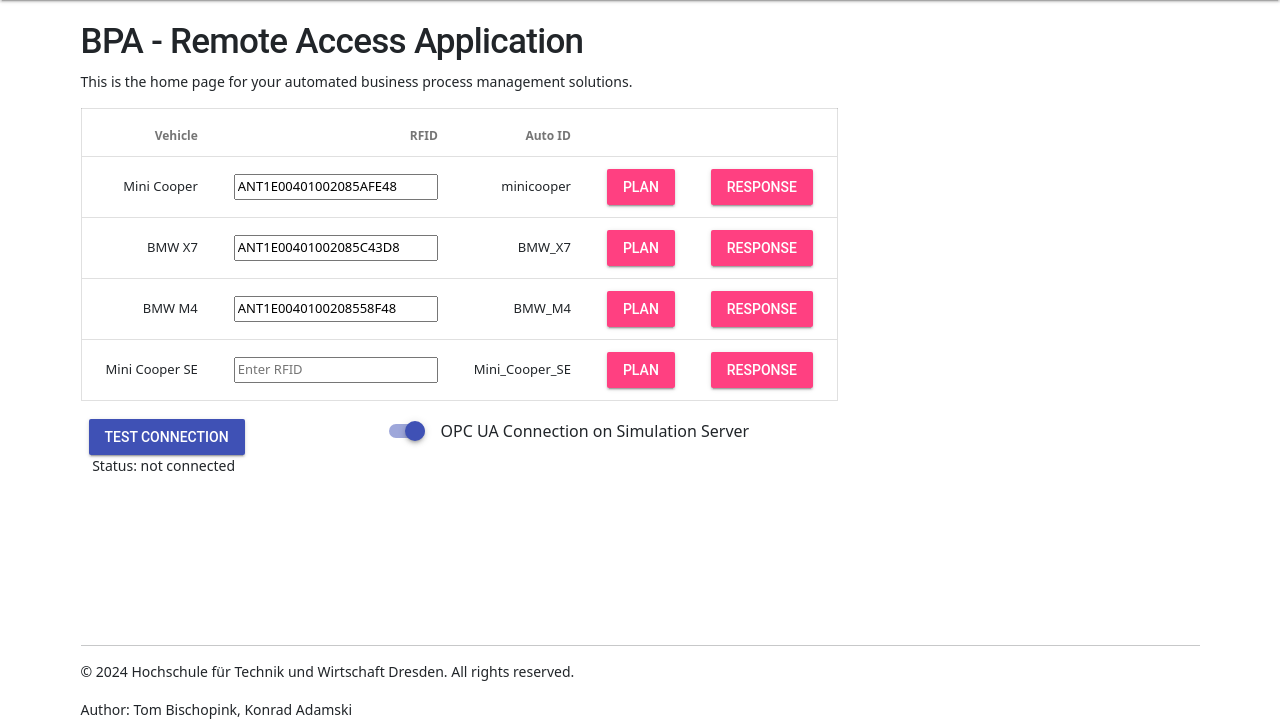
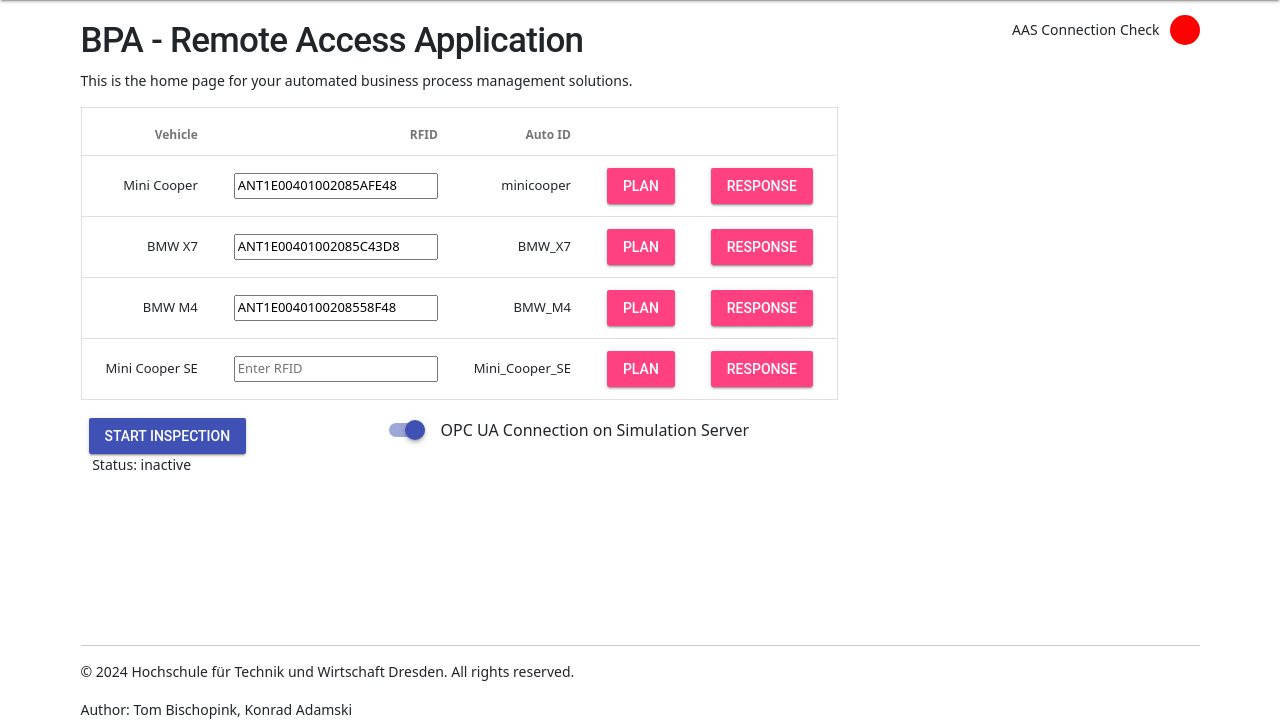
Before and after one commit to tombk556/Business-Process-Automation, a Flask app: page / in a window 1280 px wide. Shown: the part 64-787 px from the top of the page. Run offline with Flask 3, Linux system fonts and the light colour scheme.

Commit message:
isSimulation, AAS Connection, Reset Logs

```diff
--- a/app.py
+++ b/app.py
@@ -8,14 +8,11 @@ from src.utils.AASManager import AASManager
 from src.utils.util_functions import get_car_name, get_cars_json, update_car_data, set_car_rfid
 
 app = Flask(__name__)
-ass_manager = AASManager(logger_on=False)
-
-handler = None
-handler_thread = None
 
 
 def run_handler():
     handler.start()
+
 
 @app.route('/switch_settings/', methods=['POST'])
 def handle_switch():
@@ -26,6 +23,7 @@ def handle_switch():
         stop_inspection()
     handler = InspectionHandler(is_simulation=is_simulation)
     return redirect(url_for('index'))
+
 
 @app.route('/', methods=['GET', 'POST'])
 def index():
@@ -45,6 +43,7 @@ def index():
     inspection_handler_status = "active" if handler.is_connected else "inactive"
     inspection_handler_status = "not connected" if not handler.test_connection_successful else inspection_handler_status
     context["inspection_handler_status"] = inspection_handler_status
+    context["ass_connection"] = ass_manager.test_connection_successful
     return render_template("index.html", **context)
 
 
@@ -96,9 +95,14 @@ def inspection_plan(auto_id):
             print(json.dumps(data, indent=4))
             context["data"] = data['Inspection_Plan'] if 'Inspection_Plan' in data else None
         else:
-            context["warning"] = "No Inspection Plan was found!"
+            context["warning"] = "No Inspection Plan was found!\n Check the AAS connection!"
+            ass_manager.test_connection()
     else:
-        context["warning"] = "Couldn't connect to AAS!"
+        ass_manager.test_connection()
+        if ass_manager.test_connection_successful:
+            context["warning"] = "Please reload this site!"
+        else:
+            context["warning"] = "Couldn't connect to AAS!"
     context["car_name"] = car_name
     context["auto_id"] = auto_id
     return render_template('inspection_plan.html', **context)
@@ -114,12 +118,23 @@ def inspection_response(auto_id):
             print(json.dumps(data, indent=4))
             context["data"] = data['Response_Plan'] if 'Response_Plan' in data else None
         else:
-            context["warning"] = "No Inspection Response was found!"
+            context["warning"] = "No Inspection Response was found!\n Check the AAS connection!"
+            ass_manager.test_connection()
     else:
-        context["warning"] = "Couldn't connect to AAS!"
+        ass_manager.test_connection()
+        if ass_manager.test_connection_successful:
+            context["warning"] = "Please reload this site!"
+        else:
+            context["warning"] = "Couldn't connect to AAS!"
     context["car_name"] = car_name
     context["auto_id"] = auto_id
     return render_template('inspection_response.html', **context)
+
+
+@app.route('/check_aas_connection/')
+def check_aas_connection_status():
+    ass_manager.test_connection()
+    return 'successful' if ass_manager.test_connection_successful else 'unavailable'
 
 
 @app.route('/view_logs/')
@@ -137,7 +152,22 @@ def log_content():
         return abort(500)
 
 
+@app.route('/reset_logs/')
+def reset_logs():
+    try:
+        with open("app.log", "r") as file:
+            lines = file.readlines()
+
+        last_lines = lines[-2:] if len(lines) >= 2 else lines
+        with open("app.log", "w") as file:
+            file.writelines(last_lines)
+    except Exception as e:
+        print(f"Failed to truncate main log file!")
+    return redirect(url_for('view_logs'))
+
+
 if __name__ == '__main__':
+    ass_manager = AASManager(logger_on=False)
     handler = InspectionHandler(is_simulation=True)
-    ass_manager.test_connection()
-    app.run(debug=True)
+    handler_thread = None
+    app.run(debug=False)
--- a/templates/index.html
+++ b/templates/index.html
@@ -14,11 +14,12 @@
 {% endblock side_navigation %}
 
 {% block content %}
-<br>
 <div class="container">
+    <div class="row">
+        <div class="col" style="padding-top: 20px;">
             <h1>BPA - Remote Access Application</h1>
             <p>This is the home page for your automated business process management solutions.</p>
-    <table class="mdl-data-table mdl-js-data-table">
+            <table class="mdl-data-table">
                 <thead>
                     <tr>
                         <th>Vehicle</th>
@@ -59,7 +60,7 @@
                 </div>
                 <div style="padding-top:10px;">
                     <label class="mdl-switch mdl-js-switch mdl-js-ripple-effect" for="is_simulation_switch">
-                {% if is_simulation %}
+                        {% if is_simulation == True %}
                             <input type="checkbox" id="is_simulation_switch" class="mdl-switch__input" checked>
                             <span class="mdl-switch__label">OPC UA Connection on Simulation Server</span>
                         {% else %}
@@ -69,6 +70,21 @@
                     </label>
                 </div>
             </div>
+        </div>
+        <div class="col d-flex justify-content-end" style="padding-top: 10px;">
+             <span style="height: 40px; line-height: 40px; display: inline-block; padding-right: 10px;">AAS Connection Check</span>
+            <div style="padding-top: 5px;">
+                 {% if ass_connection %}
+                    <button id="aas_connection_status_button" style="border-radius: 50%; height: 30px; width: 30px; background-color: green; border: none; cursor: pointer;"></button>
+                {% else %}
+                    <button id="aas_connection_status_button" style="border-radius: 50%; height: 30px; width: 30px; background-color: red; border: none; cursor: pointer;"></button>
+                {% endif %}
+            </div>
+        </div>
+    </div>
+</div>
+{% endblock content %}
+{% block scripts %}
     <script>
         document.getElementById('is_simulation_switch').addEventListener('change', function() {
             let form = document.createElement('form');
@@ -84,6 +100,34 @@
             document.body.appendChild(form);
             form.submit();
         });
+
+        document.getElementById('aas_connection_status_button').addEventListener('click', function() {
+            let button = this; // Referenz auf den Button
+            //let currentState = button.style.backgroundColor === 'red' ? 'unavailable' : 'successful';
+
+            button.style.backgroundColor = 'gray';
+            button.disabled = true;
+
+            // Fügt den currentState als REST-Parameter in den Pfad ein
+            fetch('/check_aas_connection/', {
+                method: 'GET' // Verwende GET Methode
+            })
+            .then(response => response.text()) // Verarbeitet eine Textantwort vom Server
+            .then(text => {
+                if (text === 'successful') {
+                    button.style.backgroundColor = 'green';
+                    button.disabled = false;
+                } else {
+                    button.style.backgroundColor = 'red';
+                    button.disabled = false;
+                }
+            })
+            .catch(error => {
+                console.error('Fehler beim Anfordern:', error);
+            });
+        });
+
+
         function handleSubmit(inputId, autoId) {
             const inputElement = document.getElementById(inputId);
             const rfidValue = inputElement.value;
@@ -137,6 +181,7 @@
                 } else {
                     urlPath = '/connect_inspection/';
                 }
+                 $('#responseText').html('&nbsp;Status: ...');
 
                 $.ajax({
                     url: urlPath,
@@ -169,5 +214,4 @@
             });
         });
     </script>
-</div>
-{% endblock content %}
+{% endblock scripts %}
--- a/templates/view_logs.html
+++ b/templates/view_logs.html
@@ -3,6 +3,7 @@
 {% block title %}Application Logs{% endblock title %}
 
 {% block navigation %}
+<a class="mdl-navigation__link" href="{{ url_for('reset_logs') }}">Reset Logs</a>
     <a class="mdl-navigation__link" href="{{ url_for('index') }}">Home</a>
 {% endblock navigation %}
 
@@ -52,7 +53,7 @@
     // Initialer Aufruf, um die Log-Daten beim Laden der Seite zu holen
     fetchLogContent();
 
-    // 12 Sekunden Intervall - 5 mal pro Minute
+    // 10 Sekunden Intervall - 6 mal pro Minute
     setInterval(fetchLogContent, 12000);
 </script>
 {% endblock scripts %}
```
Also changed, not shown: src/utils/AASManager.py (+9 -3 lines). Lines whose indentation alone changed are shown as unchanged.
